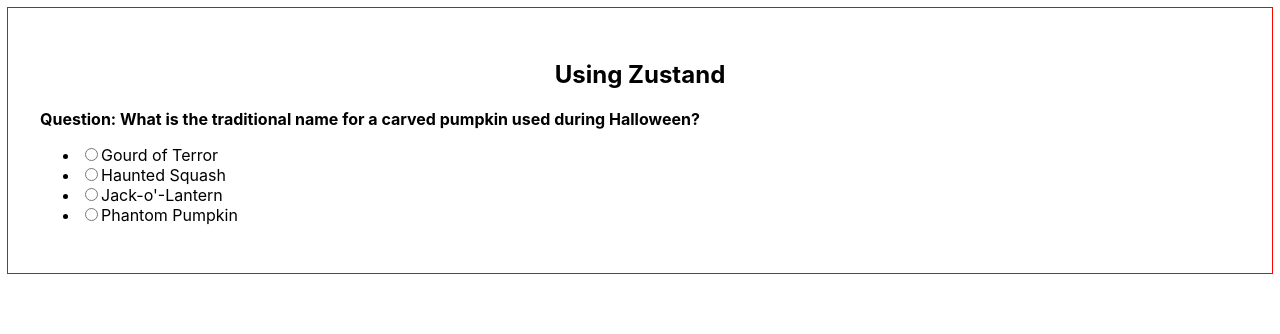
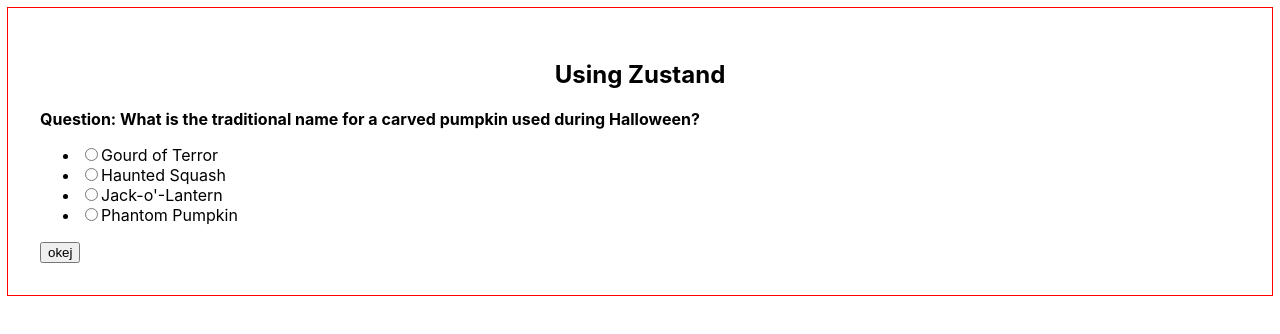
Before and after one commit to catfooo/project-state-management-quiz-vite-practice0, a React (Vite) app: page / in a window 1280 px wide. Shown: the top 334 px of the page. Built offline with nearby package versions, Linux system fonts and the light colour scheme.

Commit message:
button to next q

```diff
--- a/src/components/CurrentQuestionZustand.jsx
+++ b/src/components/CurrentQuestionZustand.jsx
@@ -11,6 +11,10 @@ export const CurrentQuestionZustand = () => {
     return <h1>Oh no! I could not find the current question!</h1>;
   }
 
+  const nextQuestion = () => {
+    useQuizStore.getState().goToNextQuestion()
+  }
+
   return (
     <div className="managed-component">
       <h2>Using Zustand</h2>
@@ -20,6 +24,7 @@ export const CurrentQuestionZustand = () => {
           <li key={index}><input type="radio" name="options"/>{option}</li>
         ))}
       </ul>
+      <button onClick={nextQuestion}>okej</button>
     </div>
   );
 };
```
